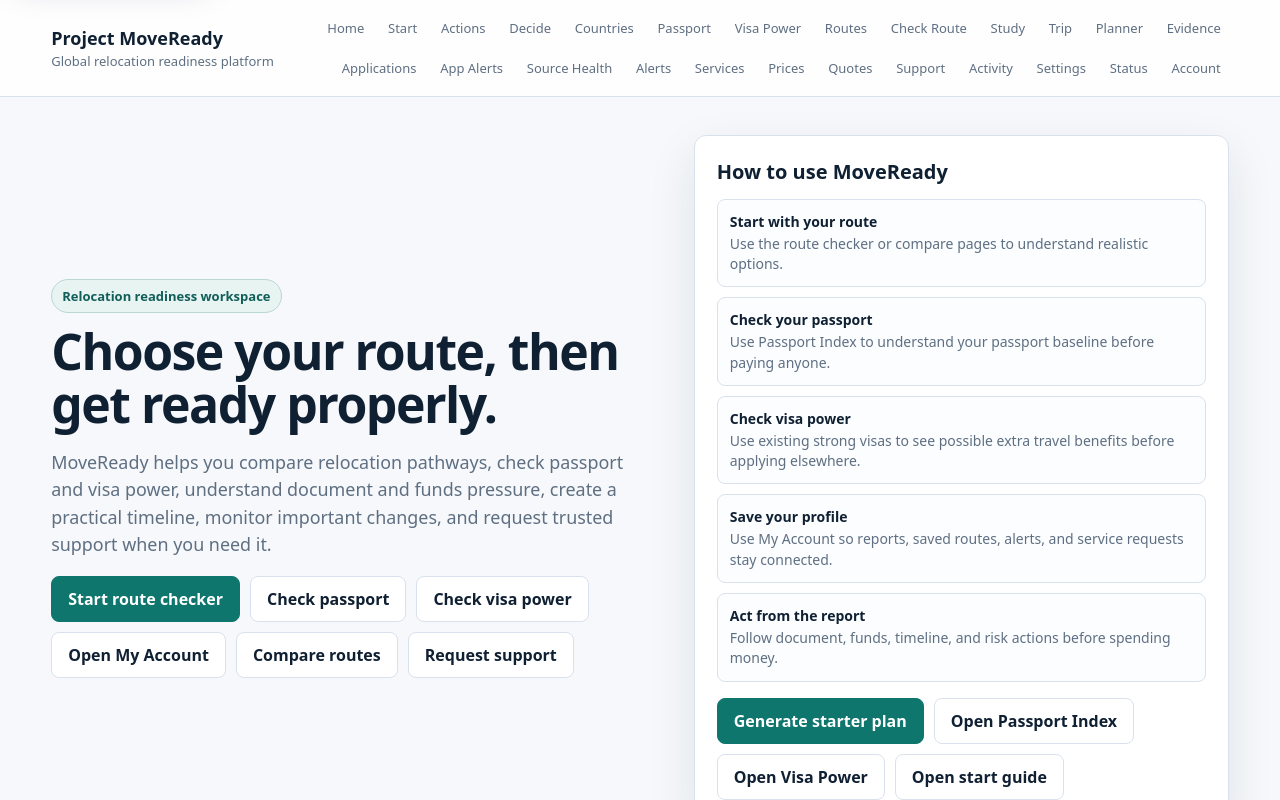
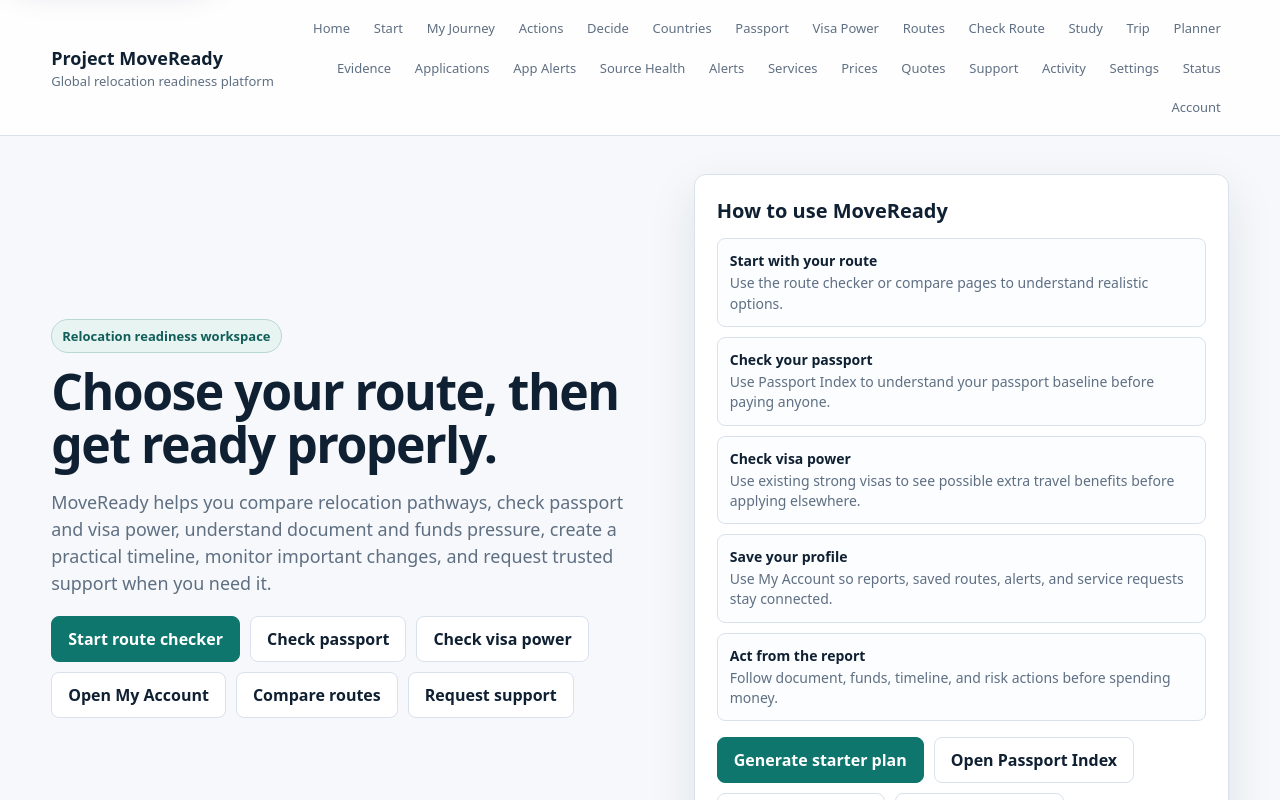
Before and after one commit to SirBM201/SirBM201-moveready-frontend, a Next.js app: page / in a window 1280 px wide. Shown: the top 800 px of the page. Built offline with nearby package versions, Linux system fonts and the light colour scheme; no server answers.

Commit message:
Add My Journey to primary navigation

```diff
--- a/components/SiteHeader.tsx
+++ b/components/SiteHeader.tsx
@@ -1,6 +1,7 @@
 const publicNavigation = [
   { label: "Home", href: "/", title: "Home page" },
   { label: "Start", href: "/onboarding", title: "Guided verified-account setup" },
+  { label: "My Journey", href: "/my-journey", title: "Review private end-to-end journey progress" },
   { label: "Actions", href: "/action-center", title: "Review ranked private next actions" },
   { label: "Decide", href: "/decision-center", title: "Choose your direction" },
   { label: "Countries", href: "/country-comparison", title: "Compare countries" },
```
